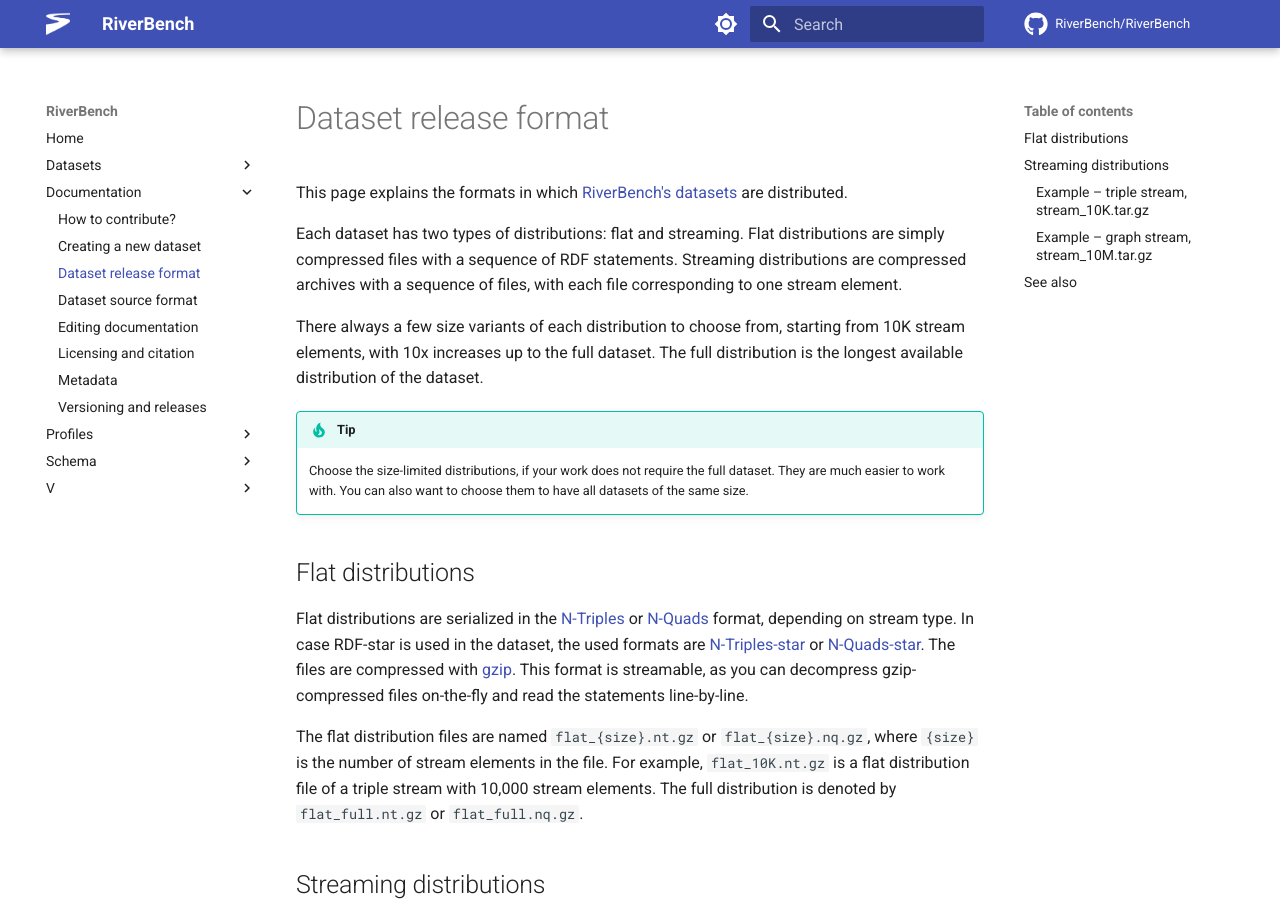
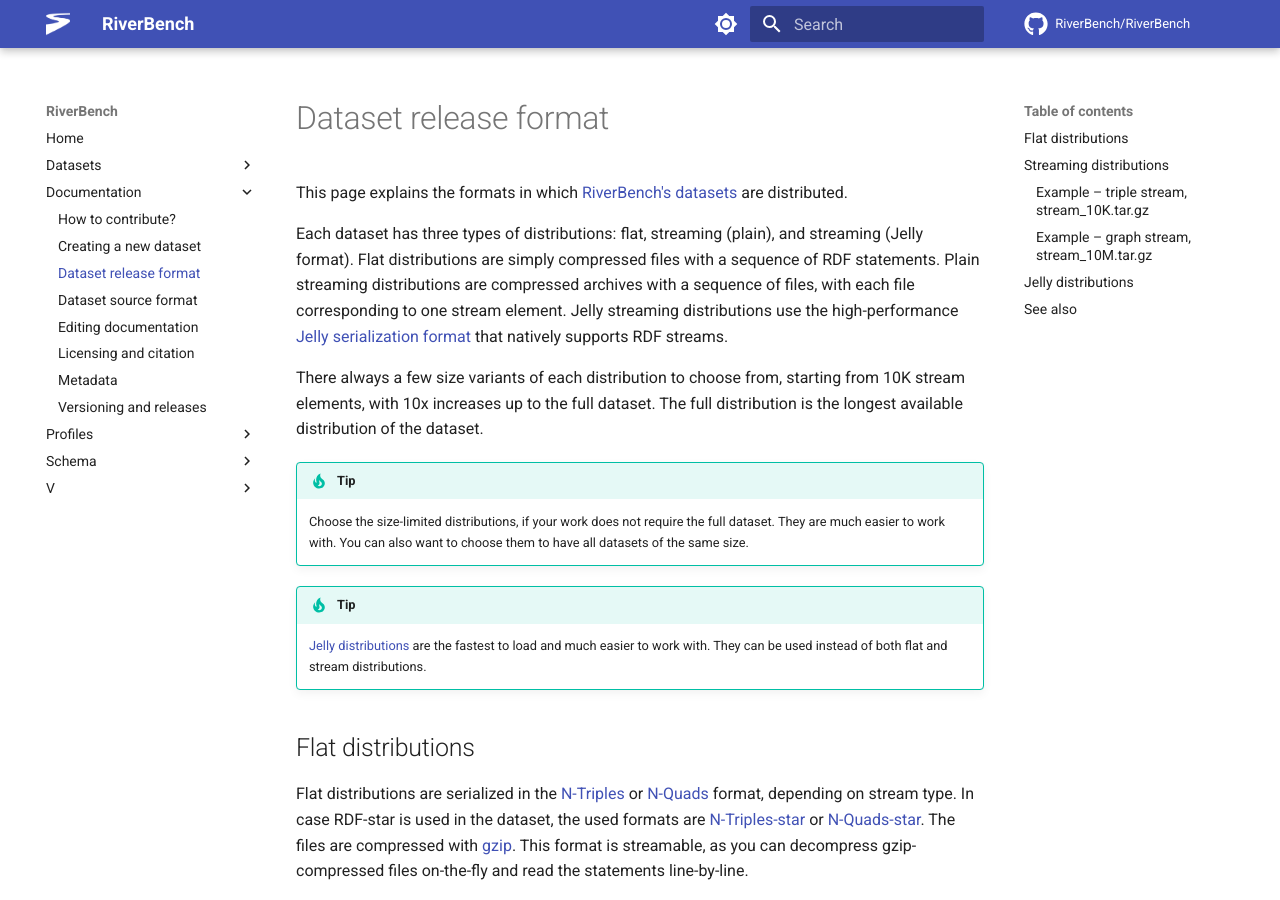
Before and after one commit to RiverBench/riverbench.github.io, an MkDocs documentation site: the page built from docs/documentation/dataset-release-format.md, in a window 1280 px wide and 900 px high. Built offline with MkDocs 1.6.1 and Material for MkDocs 9.7.7, drawn with Linux system fonts in a browser that asks for light colours; comment, search, counter and statistics services are not loaded; some of the changed text lies outside the part shown.

Commit message:
Add info on the Jelly release format

````diff
--- a/docs/documentation/dataset-release-format.md
+++ b/docs/documentation/dataset-release-format.md
@@ -2,12 +2,15 @@
 
 This page explains the formats in which [RiverBench's datasets](../datasets/index.md) are distributed.
 
-Each dataset has two types of distributions: flat and streaming. Flat distributions are simply compressed files with a sequence of RDF statements. Streaming distributions are compressed archives with a sequence of files, with each file corresponding to one stream element.
+Each dataset has three types of distributions: flat, streaming (plain), and streaming (Jelly format). Flat distributions are simply compressed files with a sequence of RDF statements. Plain streaming distributions are compressed archives with a sequence of files, with each file corresponding to one stream element. Jelly streaming distributions use the high-performance [Jelly serialization format](https://github.com/Jelly-RDF) that natively supports RDF streams.
 
 There always a few size variants of each distribution to choose from, starting from 10K stream elements, with 10x increases up to the full dataset. The full distribution is the longest available distribution of the dataset.
 
 !!! tip
     Choose the size-limited distributions, if your work does not require the full dataset. They are much easier to work with. You can also want to choose them to have all datasets of the same size.
+
+!!! tip
+    [Jelly distributions](#jelly-distributions) are the fastest to load and much easier to work with. They can be used instead of both flat and stream distributions.
 
 ## Flat distributions
 
@@ -76,6 +79,14 @@
         - 0009999999.trig
 ```
 
+## Jelly distributions
+
+Jelly distributions simply use delimited `RdfStreamFrame`s to denote the individual elements in the stream. The streams are either of `TRIPLES` type (for triple streams) or `QUADS` for quad and graph streams. The resulting file is gzip-compressed.
+
+Parsing Jelly files should be [**about 5 times faster**](https://arxiv.org/pdf/2207.04439.pdf) than the other distribution types, depending on the dataset and your hardware. Dataset sizes should be more-or-less the same when compressed, but **when uncompressed Jelly will be 3–4 times smaller**.
+
+Reading Jelly files is currently supported in Apache Jena and RDF4J, using the [`jelly-jvm`](https://github.com/Jelly-RDF/jelly-jvm) library. Please refer to [Jelly's wiki](https://github.com/Jelly-RDF/jelly-jvm/wiki) for usage examples and documentation.
+
 ## See also
 
 - [Metadata](metadata.md)
````
